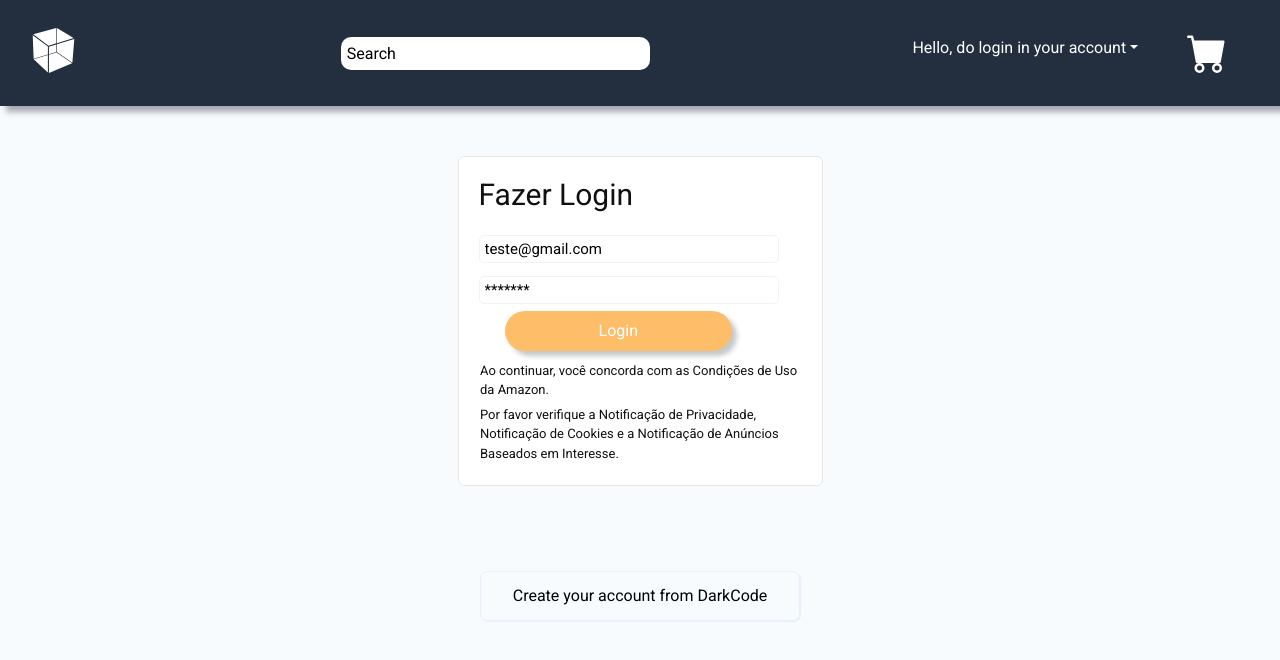
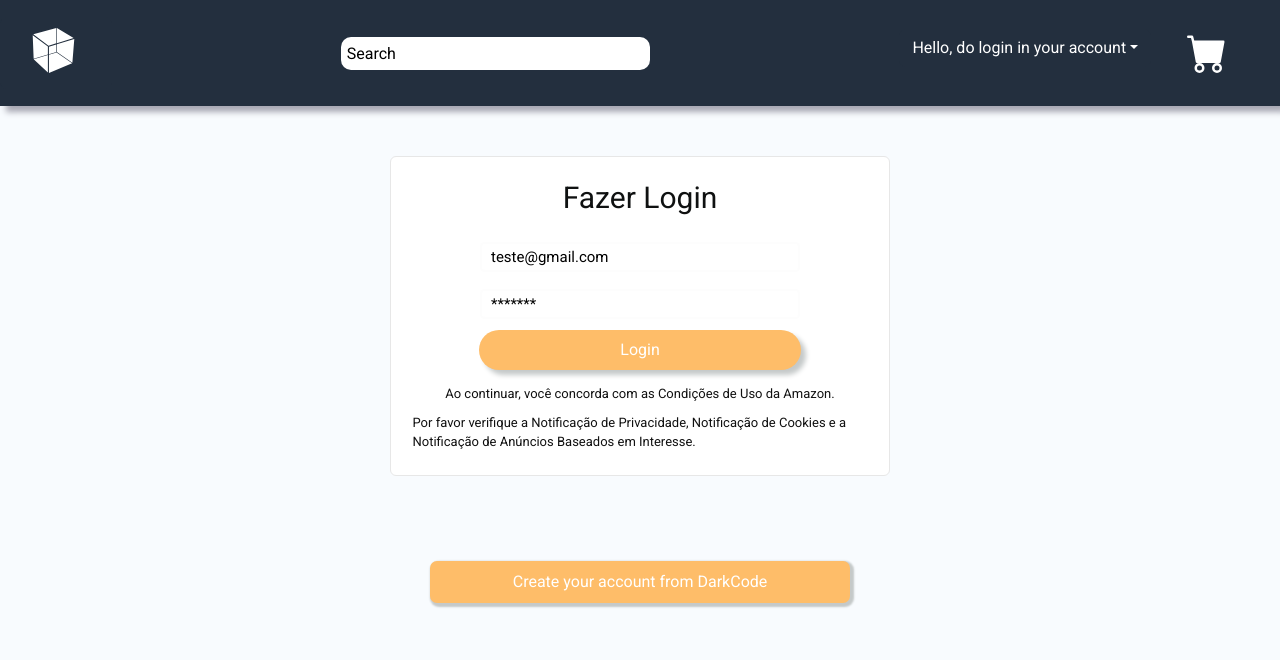
Before and after one commit to VitorKreis/Amazon, a React (Create React App) app in the folder front-end/: page /login in a window 1280 px wide. Shown: the top 660 px of the page. Built offline with nearby package versions, Linux system fonts and the light colour scheme; a web font is replaced by a local one.

Commit message:
Creting new aba

```diff
--- a/front-end/src/App.jsx
+++ b/front-end/src/App.jsx
@@ -5,6 +5,7 @@ import Narbar from './layout/navbar';
 // Pages
 import Home from './pages/home';
 import Login from './pages/login';
+import NewAccount from './pages/NewAccount';
 
 function App() {
   return (
@@ -13,6 +14,7 @@ function App() {
       <Routes>
         <Route path="/" element={<Home />} />
         <Route path="/login" element={<Login />} />
+        <Route path="/newAccount" element={<NewAccount />} />
       </Routes>
     </Router>
   );
--- /dev/null
+++ b/front-end/src/pages/NewAccount.jsx
@@ -0,0 +1,25 @@
+import React from 'react';
+
+import './newAccount.css';
+
+function newAccount() {
+  return (
+    <div className="newAccount">
+    <form className="card">
+        <h1>Create you account</h1>
+        <div>
+            <input className="card-text" name="name" type="text" placeholder="Your name" />
+        </div>
+        <div>
+            <input className="card-text" name="email" type="email" placeholder="teste@gmail.com" />
+        </div>
+        <div>
+            <input className="card-text" name="password" type="password" placeholder="*******" />
+        </div>
+        <button className="button btn" type="submit">Create your account</button>
+    </form>
+    </div>
+  );
+}
+
+export default newAccount;
--- a/front-end/src/pages/home.css
+++ b/front-end/src/pages/home.css
@@ -16,11 +16,10 @@
     flex-direction: row;
     flex-wrap: nowrap;
     position: relative;
-    box-shadow: 1px 1px 1px 1px#7a7a7a;
-    border-radius: 20px;
     margin: 29px 0px;
     padding: 12px;
     justify-content: center;
+
 }
 
 .card-section .card{
@@ -46,7 +45,7 @@
     text-align: center;
     border-radius: 1px;
     border: none;
-    width: 130px;
+    width: 120px;
     height: 120px;
     object-fit: contain;
     margin-bottom: 15px;
@@ -57,23 +56,25 @@
     text-align: justify;
     padding: 1px;
     justify-content: space-between;
+    align-items: baseline;
 }
 
 .card-body span{
-    font-size: 14px;
+    font-size: 15px;
     font-weight: 700;
 }
 
 .buy{
     display: flex;
     background-color: #ffd814;
-    margin: 9px;
-    padding: 1px 15px ;
+    margin: 10px;
+    padding: 2px 15px;
     border: 0;
     border-radius: 5px;
     justify-content: space-around;
     box-shadow: 2px 2px 2px #333333;
 }
+
 .buy:hover{
     box-shadow: 1px 1px 1px #555555;
 }
@@ -93,3 +94,10 @@
 .add_cart:hover{
     box-shadow: 1px 1px 1px #555555;
 }
+
+h2{
+    padding: 1px;
+    margin: 20px 0px 0px;
+    font-size: 35px;
+    font-weight: 800;
+}
--- a/front-end/src/pages/login.css
+++ b/front-end/src/pages/login.css
@@ -63,8 +63,8 @@
 
 .button:hover{
     background-color: #FEBD69;
-    opacity: 0.90;
     color: #ffffff;
+    box-shadow: 1px 1px 1px #c5c9c9;
 }
 
 
@@ -73,22 +73,26 @@
     justify-content: center;
     flex-direction: row;
     position: relative;
+    margin: 35px 0px;
     width: 100%;
-    margin: 35px 0px;
+
 }
 
 
-.new-account button{
-    background-color: #f8fbfe;
-    padding: 12px;
-    width: 25%;
-    border: 1.9px solid #e8f0fe;
-    box-shadow: 1px 1px 1px #e8f0fe;
+.new-account a{
+    text-decoration: none;
+    background-color: #FEBD69;
+    color: #ffffff;
+    padding: 9px;
+    box-shadow: 2px 2px 2px 2px #c5c9c9;
     border-radius: 7px;
     transition: 0.2s;
+    text-align: center;
+    width: 420px;
 }
 
-.new-account button:hover{
-    background-color: #f3f3f3;
 
+.new-account a:hover{
+    background-color: #FEBD69;
+    box-shadow: 1px 1px 1px 1px #c5c9c9;
 }
--- a/front-end/src/pages/login.jsx
+++ b/front-end/src/pages/login.jsx
@@ -1,3 +1,4 @@
+import { Link } from 'react-router-dom';
 import './login.css';
 
 function Login() {
@@ -24,7 +25,7 @@ function Login() {
         </form>
     </div>
       <div className="new-account">
-        <button type="button">Create your account from DarkCode</button>
+        <Link to="/NewAccount" type="button">Create your account from DarkCode</Link>
       </div>
     </>
 
--- /dev/null
+++ b/front-end/src/pages/newAccount.css
@@ -0,0 +1,60 @@
+.newAccount{
+    display: flex;
+    justify-content: center;
+    align-items: center;
+    width: 100%;
+    position: relative;
+    flex-direction: column;
+}
+
+
+.card{
+    display: flex;
+    justify-content: space-around;
+    flex-direction: column;
+    align-items: center;
+    width: 500px;
+    height: 320px;
+    margin: 50px 2px;
+    padding: 19px;
+    border: 1px solid #e7e7e7;
+}
+
+.button{
+    display: flex;
+    justify-content: center;
+    align-self: center;
+    width: 70%;
+    padding: 0.5em;
+    margin: 7px 27px 7px;
+    border: none;
+    border-radius: 20px;
+    background-color: #FEBD69;
+    color: #ffffff;
+    box-shadow: 5px 5px 5px #c5c9c9;
+    transition: 0.3s;
+}
+
+.card h1{
+    font-size: 30px;
+    padding: 1px;
+    color: #0f1111;
+}
+
+.card p{
+    font-size: 13px;
+    margin: 1px;
+    padding: 1.5px;
+    align-items: center;
+    color:#111111;
+}
+
+.card-text{
+    border: 2px solid #f3f3f338;
+    border-radius: 5px;
+    padding: 9px;
+    font-size: 15px;
+    margin: 13px 1px 0px;
+    width: 320px;
+    height: 30px;
+}
```
Also changed, not shown: front-end/src/pages/home.jsx (+36 -36 lines).
